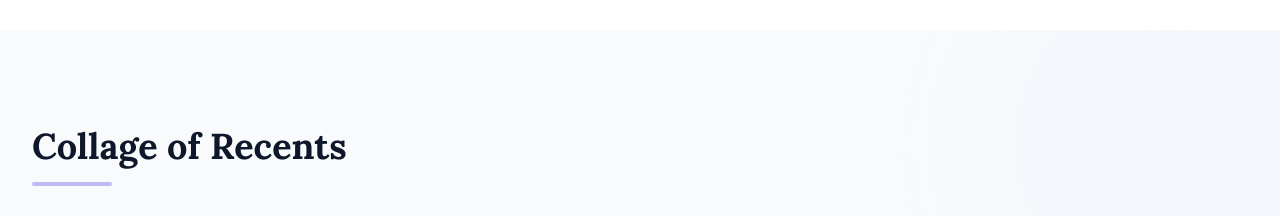
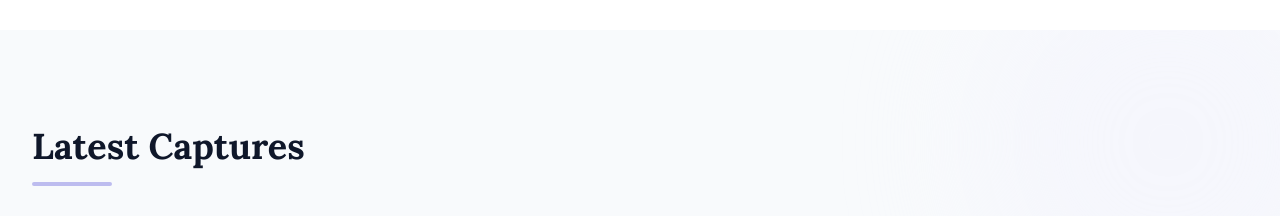
Before and after one commit to angelo-orciuoli/julietta-orciuoli, a React (Vite) app: page / in a window 1280 px wide. Shown: the part 1960-2176 px from the top of the page. Built offline with nearby package versions, Linux system fonts and the light colour scheme; grey boxes are pictures that could not be loaded.

Commit message:
Latest Captures

```diff
--- a/components/photography.tsx
+++ b/components/photography.tsx
@@ -20,7 +20,7 @@ const PhotographySection: React.FC<PhotographySectionProps> = ({ id }) => {
             <div className="max-w-7xl mx-auto px-4 sm:px-6 lg:px-8 relative z-10">
                 <div className="mb-8">
                     <h2 className="text-3xl md:text-4xl font-serif font-bold text-slate-900 mb-4 flex items-center gap-3">
-                        Collage of Recents
+                        Latest Captures
                     </h2>
                     <div className="h-1 w-20 bg-lavender-400 rounded-full"></div>
                 </div>
```
